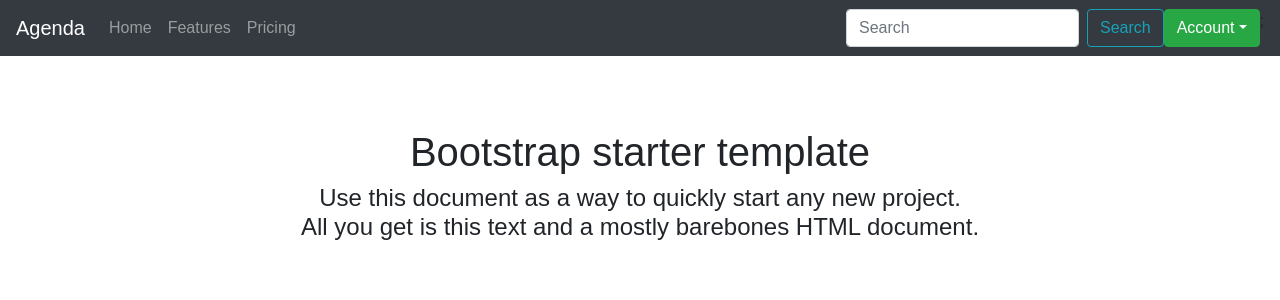
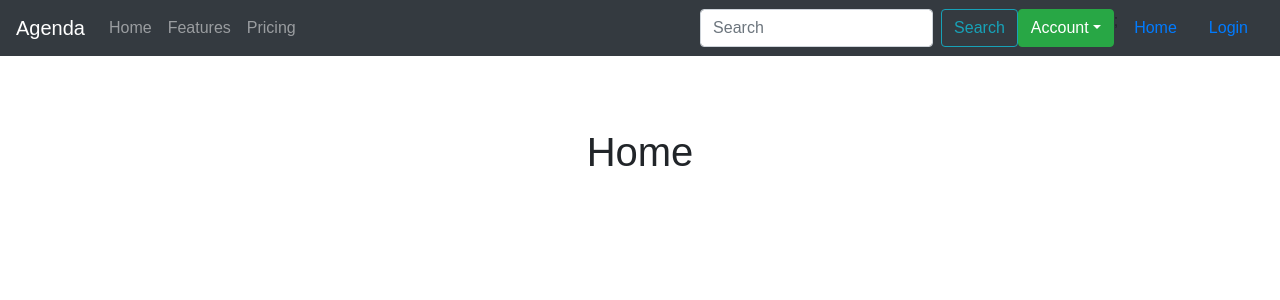
Before and after one commit to seeo/agenda, a React (Create React App) app: page / in a window 1280 px wide. Shown: the top 300 px of the page. Built offline with nearby package versions, Linux system fonts and the light colour scheme; the HTML template or start-up script is replaced by a standard one.

Commit message:
trying to configure the routing but seems like can't switch between the pages for home and login

```diff
--- a/src/components/Main.jsx
+++ b/src/components/Main.jsx
@@ -1,18 +1,24 @@
 import React, { Component } from 'react';
 import { Container} from 'react-bootstrap';
+import { Route, Switch, BrowserRouter as Router } from 'react-router-dom';
+import Home from '../pages/Home';
+import Login from '../pages/Login';
 
-export default class Main extends Component {
+class Main extends Component {
   render() {
     return (
       <Container as="main" role="main">
         <div className="starter-template">
-          <h1>Bootstrap starter template</h1>
-          <h4>
-            Use this document as a way to quickly start any new project.<br />
-            All you get is this text and a mostly barebones HTML document.
-          </h4>
+         <Router>
+            <Switch>
+                <Route exact path="/" component={Home} />
+                <Route exact path="/login" component={Login} />
+            </Switch>
+         </Router>
         </div>
       </Container>
     )
   }
 }
+
+export default Main;
--- a/src/components/Navigator.jsx
+++ b/src/components/Navigator.jsx
@@ -1,7 +1,6 @@
 import React, { Component } from 'react';
 import {Navbar, Nav, Dropdown, Form, Button, FormControl} from 'react-bootstrap';
-import {HashRouter, Route, Switch} from 'react-router-dom';
-import {BrowserRouter as Router} from 'react-router-dom';
+import {Route, Switch, BrowserRouter as Router} from 'react-router-dom';
 
 const HomeItems = props =>(
     <React.Fragment>
@@ -9,7 +8,7 @@ const HomeItems = props =>(
             Home
         {/*<BSpan srOnly>(current}</BSpan>*/}
         </Nav.Link>
-        <Nav.Link href="#/" active>
+        <Nav.Link href="#/login" active>
             Login
         </Nav.Link>
     </React.Fragment>
@@ -44,10 +43,6 @@ class Navigator extends Component {
                 <Button variant="outline-info">Search</Button>
             </Form>
             </Navbar.Collapse>
-
-            <Router>
-
-            {/*Case where user is signed in*/}
             <Nav className="drop-down">
                 <Dropdown>
                     <Dropdown.Toggle variant="success" id="dropdown-basic">
@@ -56,15 +51,16 @@ class Navigator extends Component {
                     <Dropdown.Menu>
                         <Dropdown.Item href="#/action-1">Profile</Dropdown.Item>
                         <Dropdown.Item href="#/action-2">Settings</Dropdown.Item>
-                        <Dropdown.Item href="#/action-3">Logout</Dropdown.Item>
                     </Dropdown.Menu>
                 </Dropdown>;
             </Nav>
+                <Router>
+                    <Switch>
+                        <Route exact path="/" component={HomeItems} />
+                        <Route exact path="/login" component={LoginItems} />
+                    </Switch>
+                </Router>
 
-            {/*Case where user is signed out*/}
-
-
-            </Router>
 
         </Navbar>
     )
--- /dev/null
+++ b/src/pages/Home.jsx
@@ -0,0 +1,11 @@
+import React, { Component } from 'react';
+
+class Home extends Component {
+  render() {
+    return (
+      <h1>Home</h1>
+    )
+  }
+}
+
+export default Home;
--- /dev/null
+++ b/src/pages/Login.jsx
@@ -0,0 +1,11 @@
+import React, { Component } from 'react';
+
+class Login extends Component {
+  render() {
+    return (
+      <h1>Login</h1>
+    )
+  }
+}
+
+export default Login;
```
